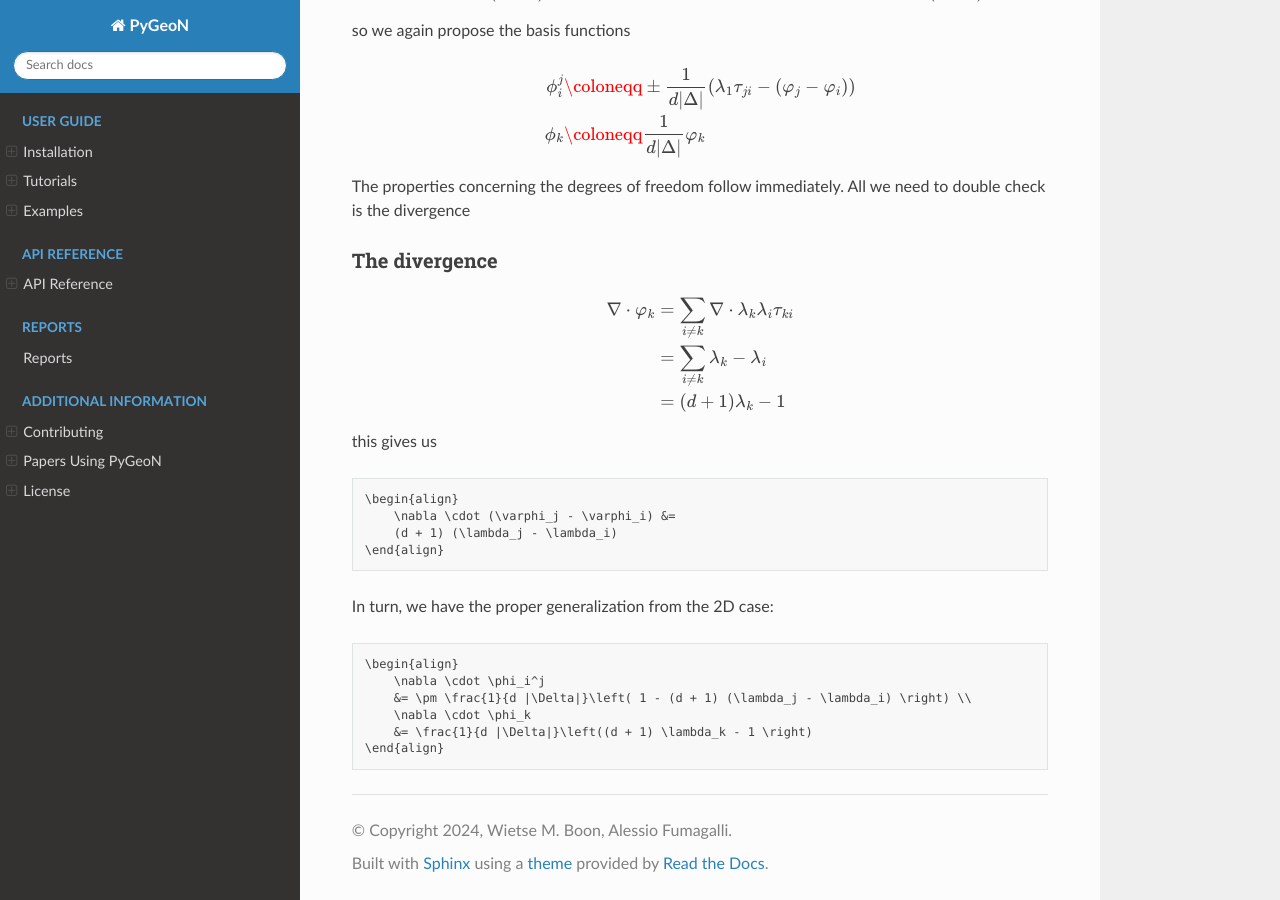
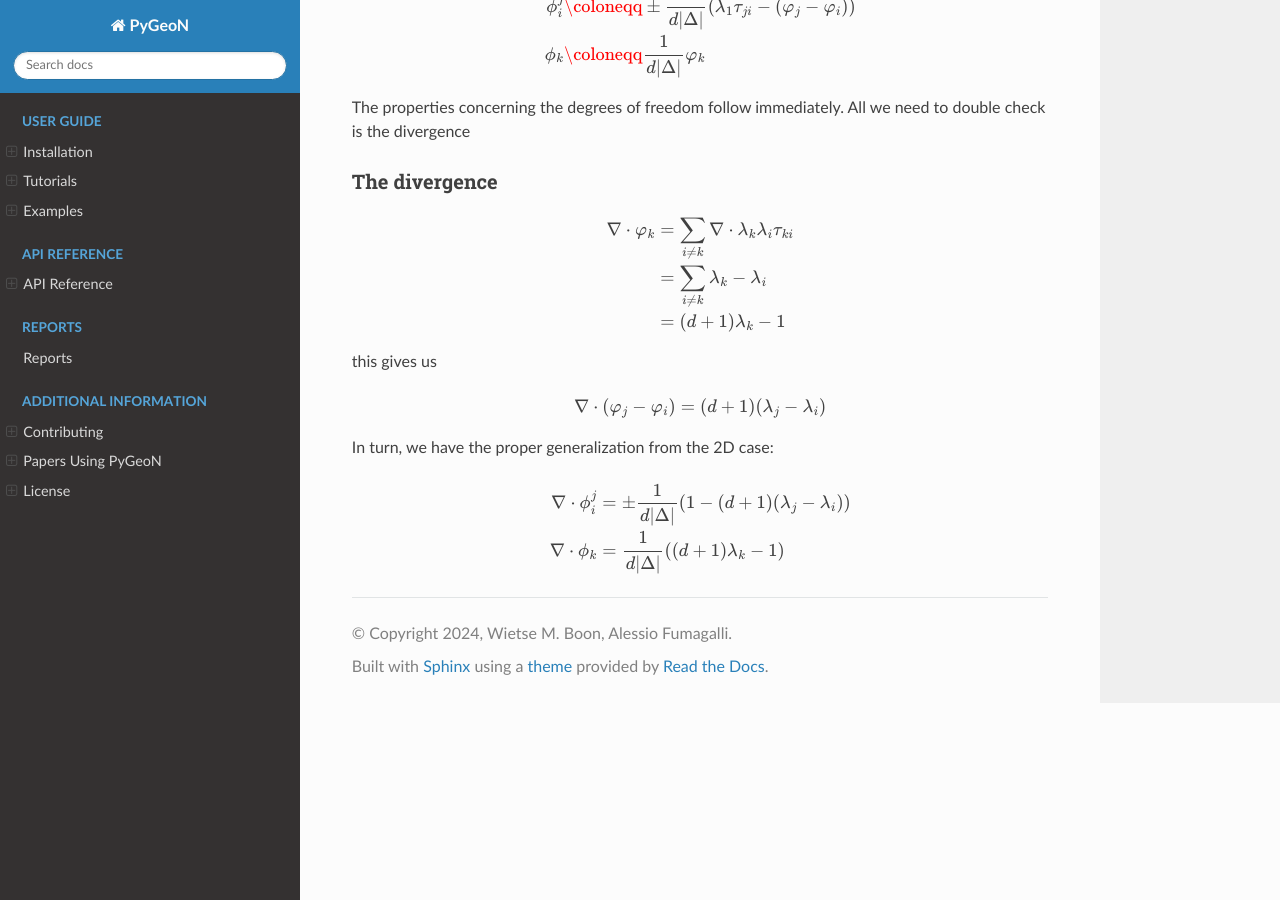
Before and after one commit to compgeo-mox/pygeon, a Sphinx documentation site: the page built from docs/reports_src/RT1.md, in a window 1280 px wide and 900 px high, scrolled down 3124 px. Built offline with Sphinx 7.4.7 and the Read the Docs theme 3.1.0, drawn with Linux system fonts in a browser that asks for light colours; pages that are not in the unit, such as notebooks, are missing from menus.

Commit message:
Docs: convert remaining math fences to MyST in RT1.md

````diff
--- a/docs/reports_src/RT1.md
+++ b/docs/reports_src/RT1.md
@@ -39,7 +39,7 @@ we propose the following basis function
 
 More generally, we define
 
-```math
+```{math}
 \begin{align}
     \phi_i^j &\coloneqq \pm \frac{1}{d |\Delta|} \left(\lambda_1 \tau_{ji} - (\varphi_j - \varphi_i) \right)
 \end{align}
@@ -49,7 +49,7 @@ where the sign is determined by whether the normal of face $j$ is outward with r
 
 For the cell degrees of freedom, we define
 
-```math
+```{math}
 \begin{align}
     \phi_k &\coloneqq \frac{1}{d |\Delta|} \varphi_k
 \end{align}
@@ -200,7 +200,7 @@ The properties concerning the degrees of freedom follow immediately. All we need
 
 this gives us
 
-```math
+```{math}
 \begin{align}
     \nabla \cdot (\varphi_j - \varphi_i) &=
     (d + 1) (\lambda_j - \lambda_i)
@@ -209,7 +209,7 @@ this gives us
 
 In turn, we have the proper generalization from the 2D case:
 
-```math
+```{math}
 \begin{align}
     \nabla \cdot \phi_i^j
     &= \pm \frac{1}{d |\Delta|}\left( 1 - (d + 1) (\lambda_j - \lambda_i) \right) \\
````
